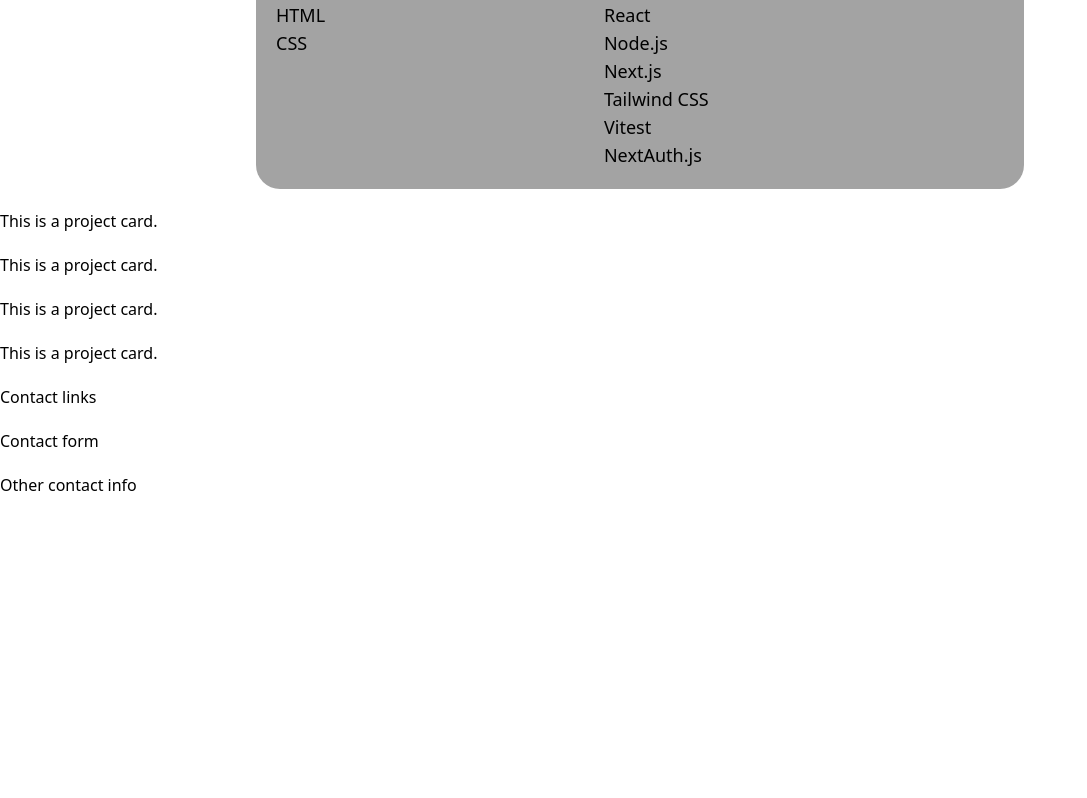
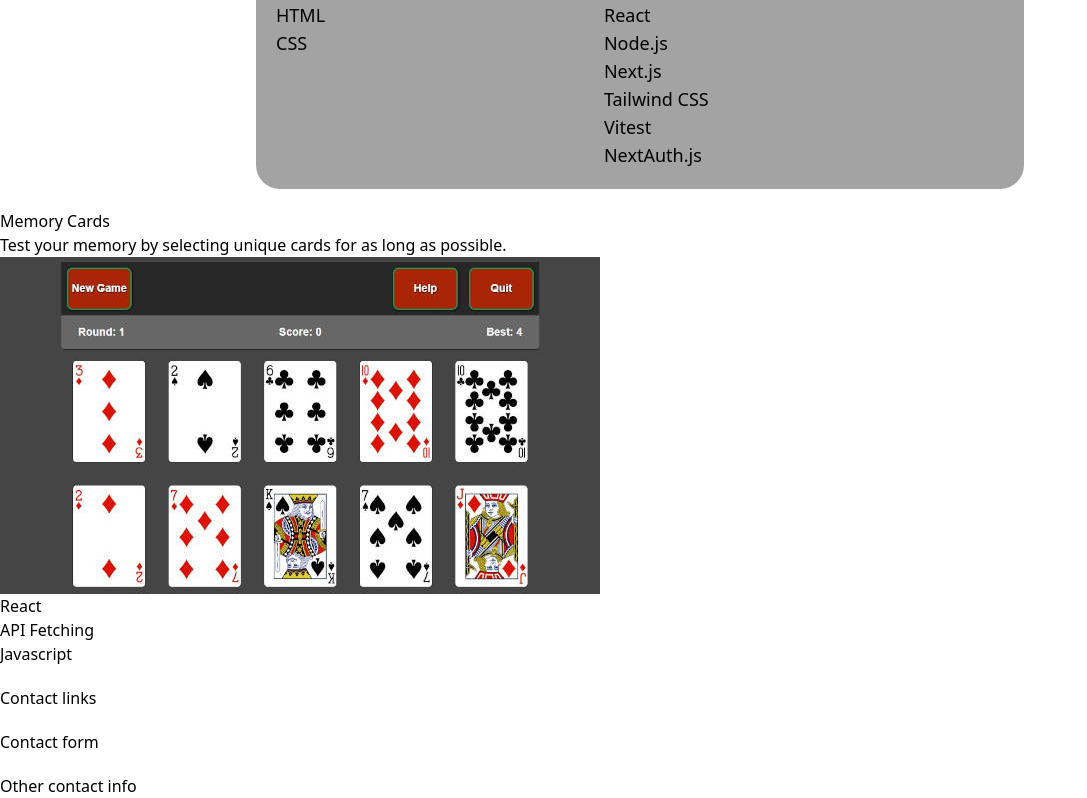
Before and after one commit to jrbarnhart/portfolio, a React (Vite) app: page / in a window 1280 px wide. Shown: the part 957-1755 px from the top of the page, without its empty margins (0-1087 px from the left). Before the commit the page ends 1454 px from the top, so only its background shows below. Built offline with nearby package versions, Linux system fonts and the light colour scheme; the HTML template or start-up script is replaced by a standard one.

Commit message:
Map projectInfo to Project Cards

```diff
--- a/src/components/Projects/Projects.tsx
+++ b/src/components/Projects/Projects.tsx
@@ -1,11 +1,13 @@
+import ProjectCard from "./ProjectCard";
+import projectInfo from "./projectInfo";
+
 const Projects = () => {
   return (
-    <>
-      <p>This is a project card.</p>
-      <p>This is a project card.</p>
-      <p>This is a project card.</p>
-      <p>This is a project card.</p>
-    </>
+    <div>
+      {projectInfo.map((info) => {
+        return <ProjectCard key={info.title} {...info} />;
+      })}
+    </div>
   );
 };
 
```
